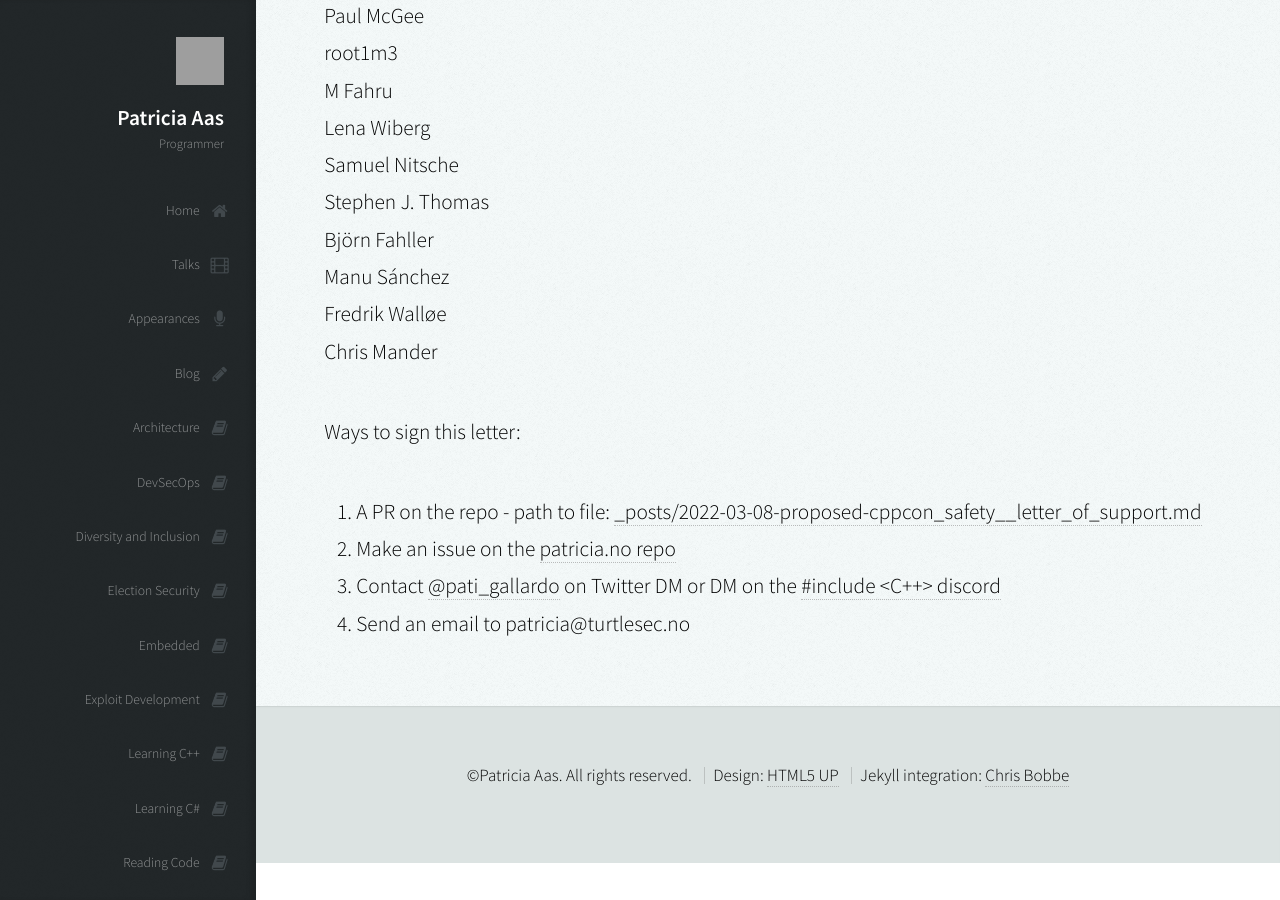
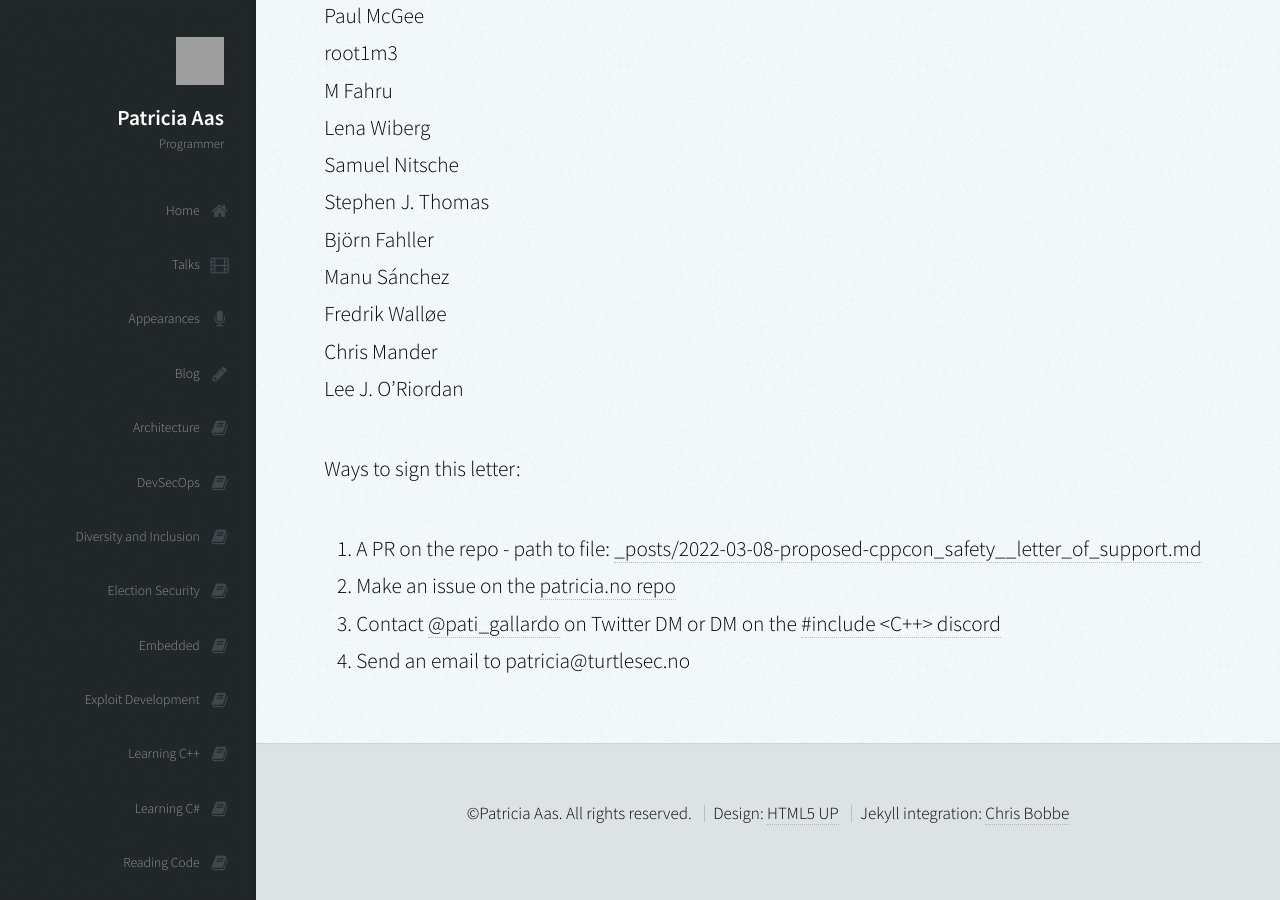
Before and after one commit to patricia-gallardo/patricia-gallardo.github.io, a Jekyll site: the page built from _posts/2022-03-08-proposed-cppcon_safety__letter_of_support.md, in a window 1280 px wide and 900 px high, scrolled down 8322 px. Built offline with Jekyll 4.4.1, drawn with Linux system fonts in a browser that asks for light colours; nearby versions of some CDN libraries; grey boxes are pictures that could not be loaded.

Commit message:
Update 2022-03-08-proposed-cppcon_safety__letter_of_support.md

```diff
--- a/_posts/2022-03-08-proposed-cppcon_safety__letter_of_support.md
+++ b/_posts/2022-03-08-proposed-cppcon_safety__letter_of_support.md
@@ -231,6 +231,7 @@ Björn Fahller <br>
 Manu Sánchez <br>
 Fredrik Walløe <br>
 Chris Mander <br>
+Lee J. O'Riordan <br>
 
 
 Ways to sign this letter:
```
